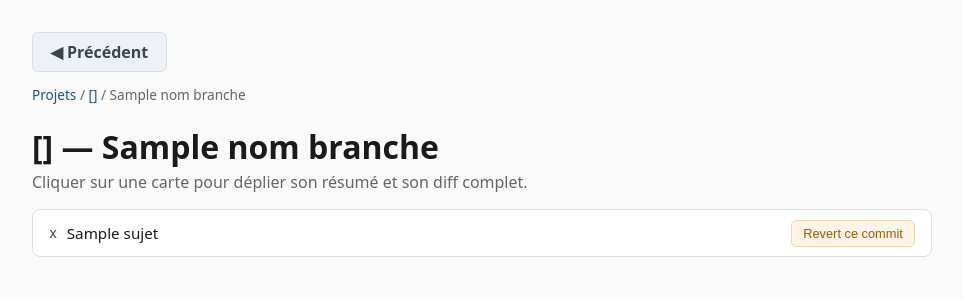
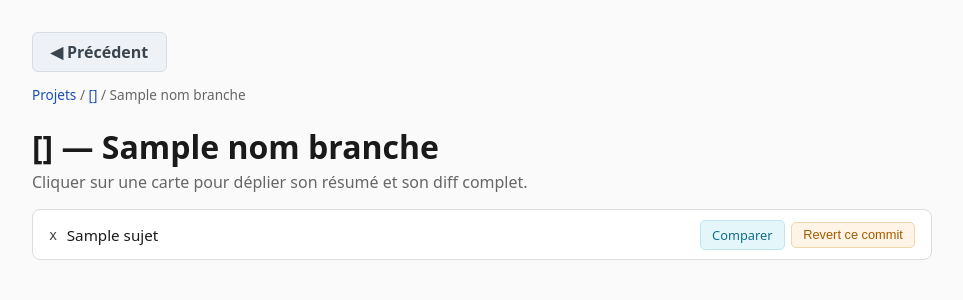
Before and after one commit to AlainDelree/Relecture_Bridge, a Flask app: template relecture_web/templates/branche.html in a window 1280 px wide. Shown: the top 300 px of the page, without its empty margins (158-1121 px from the left). Run offline with Flask 3, Linux system fonts and the light colour scheme; the template is opened without the code that fills it: most values are stand-ins (such as "Sample title", 1, 10 or a date in 2020).

Commit message:
fix(#32): ajouter le bouton Comparer à côté de Revert sur chaque carte de commit

```diff
--- a/relecture_web/static/style.css
+++ b/relecture_web/static/style.css
@@ -102,7 +102,7 @@ header h1 { margin-bottom: 0.2rem; }
 .commit-carte summary .sujet { font-size: 0.95rem; }
 .commit-carte[open] summary { margin-bottom: 0.6rem; }
 .commit-carte .resume-entree { margin-top: 0; }
-.commit-carte summary .commit-actions--summary { margin-left: auto; }
+.commit-carte summary .commit-actions--summary { margin-left: auto; display: flex; align-items: center; gap: 0.4rem; }
 
 .messages { list-style: none; padding: 0; margin: 0 0 1rem 0; }
 .message {
--- a/relecture_web/templates/branche.html
+++ b/relecture_web/templates/branche.html
@@ -31,13 +31,15 @@
     <code class="hash">{{ r.hash }}</code>
     <span class="sujet">{{ r.sujet or r.diff or ("commit " ~ r.hash) }}</span>
     {% if r.a_attention %}<span class="badge badge--attention">⚠ point d'attention</span>{% endif %}
-    <form method="post" action="{{ url_for('revert_commit_route', nom_projet=projet.nom, nom_branche=nom_branche) }}"
-          class="commit-actions--summary"
-          onclick="event.stopPropagation();"
-          onsubmit="return confirm('Revert (annuler) le commit {{ r.hash }} sur « {{ nom_branche }} » ({{ projet.nom }}) ?\n\nCommande équivalente :\n{{ r.commande_revert }}');">
-      <input type="hidden" name="hash_commit" value="{{ r.hash }}">
-      <button type="submit" class="bouton bouton--revert">Revert ce commit</button>
-    </form>
+    <div class="commit-actions--summary" onclick="event.stopPropagation();">
+      <a href="{{ url_for('comparer_commit_route', nom_projet=projet.nom, hash_commit=r.hash) }}"
+         class="bouton bouton--comparer lien-bouton">Comparer</a>
+      <form method="post" action="{{ url_for('revert_commit_route', nom_projet=projet.nom, nom_branche=nom_branche) }}"
+            onsubmit="return confirm('Revert (annuler) le commit {{ r.hash }} sur « {{ nom_branche }} » ({{ projet.nom }}) ?\n\nCommande équivalente :\n{{ r.commande_revert }}');">
+        <input type="hidden" name="hash_commit" value="{{ r.hash }}">
+        <button type="submit" class="bouton bouton--revert">Revert ce commit</button>
+      </form>
+    </div>
   </summary>
 
   <div class="resume-entree">
```
